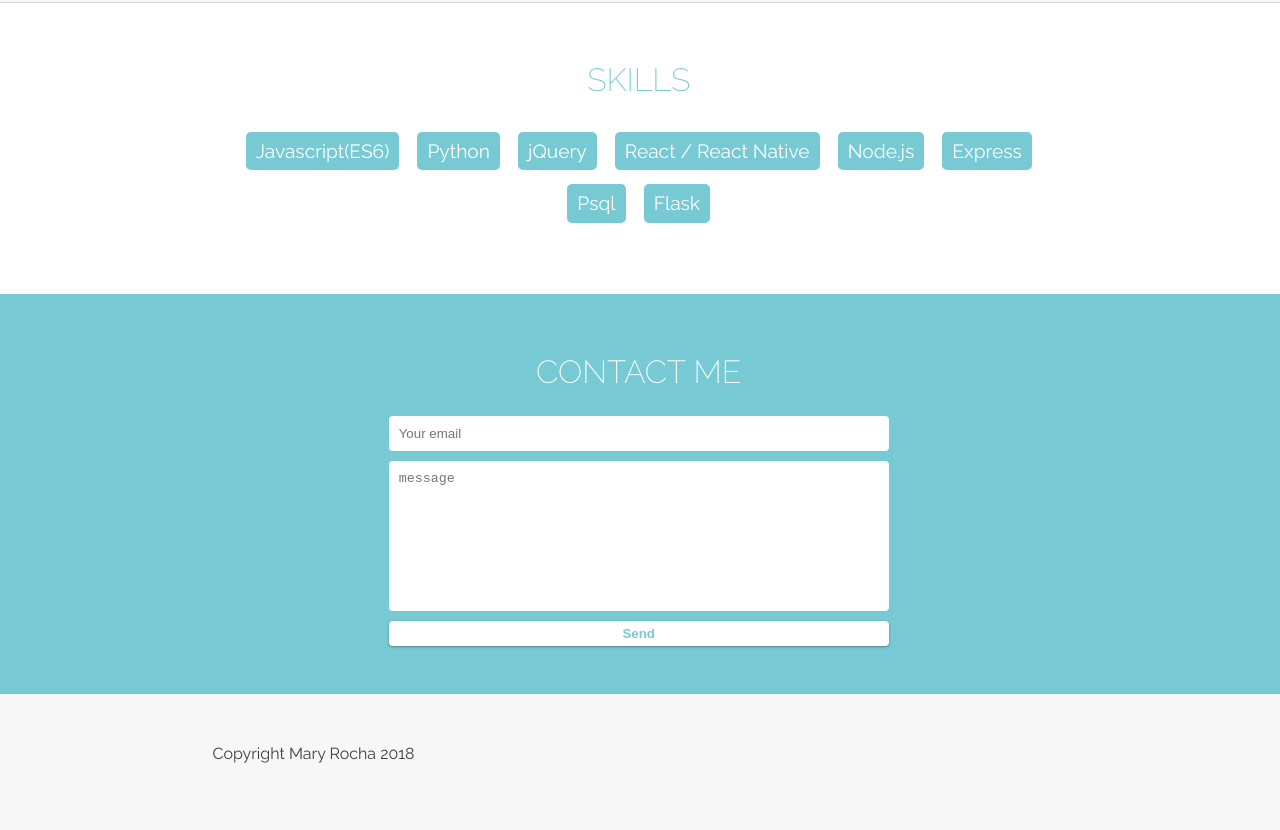
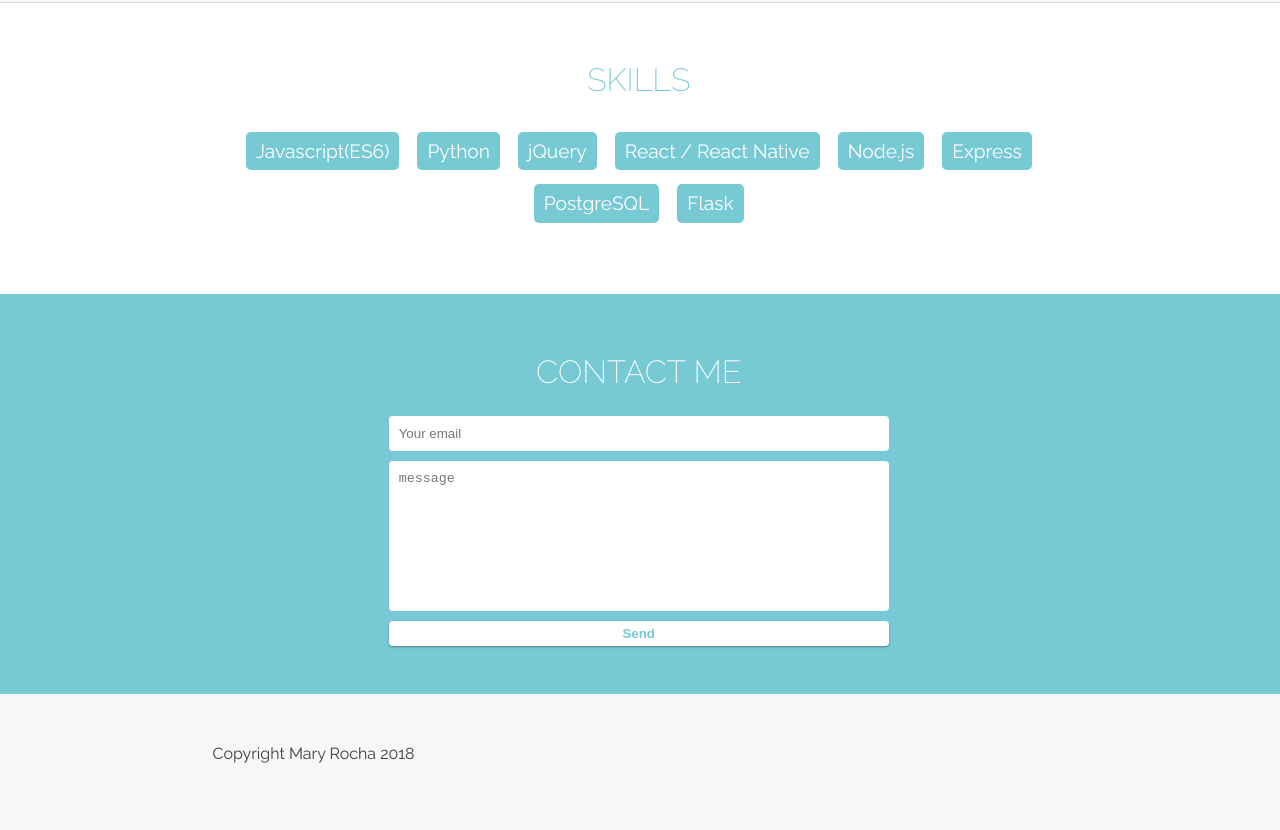
Before and after one commit to maryrocha79/Portafolio, a plain HTML site: page index.html in a window 1280 px wide. Shown: the part 2134-2964 px from the top of the page. Drawn offline with Linux system fonts and the light colour scheme.

Commit message:
fixing skills section

```diff
--- a/index.html
+++ b/index.html
@@ -171,7 +171,7 @@
               <li class="li-skills">React / React Native</li>
               <li class="li-skills">Node.js</li>
               <li class="li-skills">Express</li>
-              <li class="li-skills">Psql</li>
+              <li class="li-skills">PostgreSQL</li>
               <li class="li-skills">Flask</li>
             </ul>
           </div>
```
